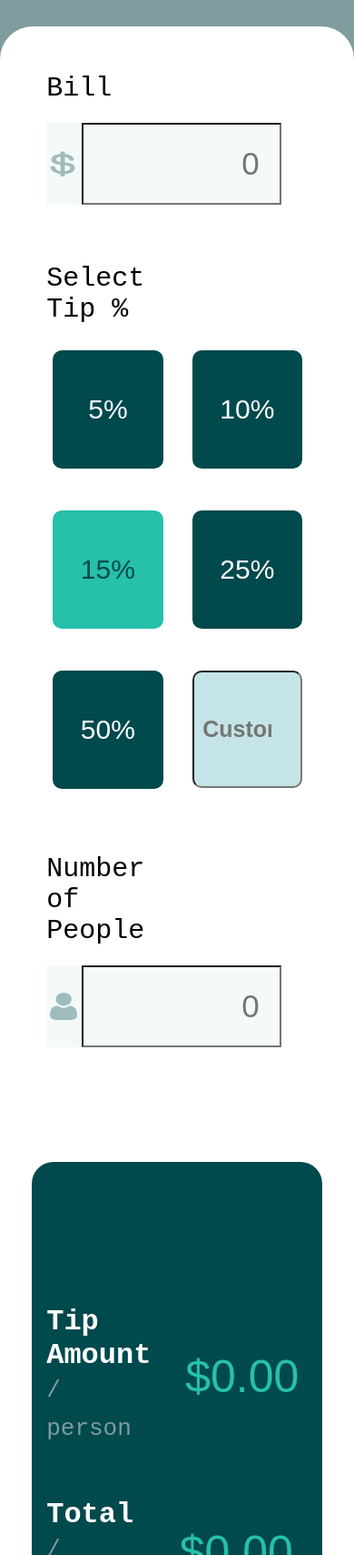
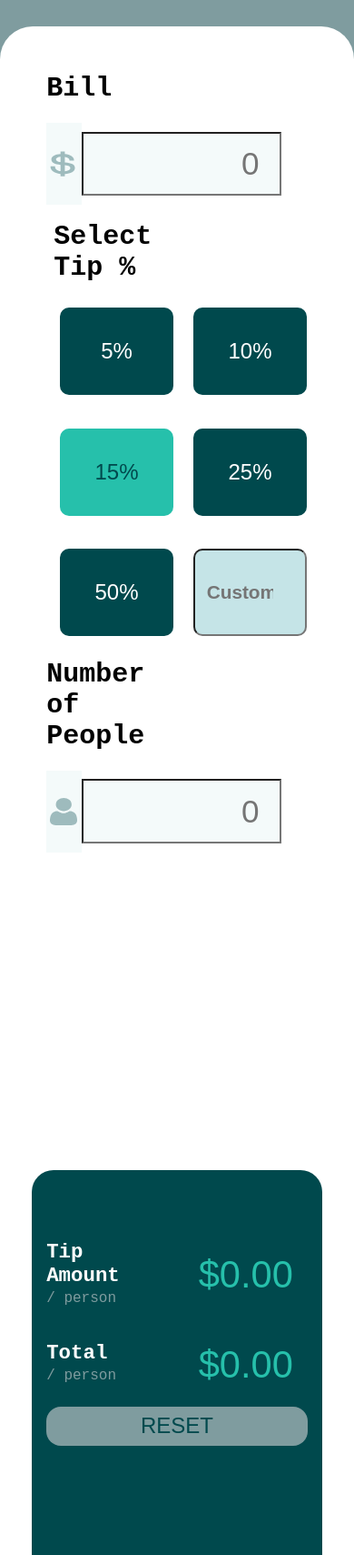
Before and after one commit to BeinRain06/tip-calculator-app, a plain HTML site: page index.html in a window 390 px wide. Shown: the part 291-2000 px from the top of the page at 91% size. Drawn offline with Linux system fonts and the light colour scheme; a web font is replaced by a local one.

Commit message:
update responsive media screen

```diff
--- a/css/style.css
+++ b/css/style.css
@@ -1,4 +1,7 @@
 @import url('https://fonts.google.com/specimen/Space+Mono');
+
+
+/* universal selectors */
 
 :root{
   --main-color: hsl(172, 67%, 45%);
@@ -26,7 +29,7 @@ body{
 
 
 input{
-  font-size: 24px;
+  font-size: 1.5em;
 }
 
  /* remove arrows on input type number */
@@ -41,24 +44,26 @@ input{
  input[type="number"] {
   color: var(--color-span-person);
   text-align: right;
-  font-size: 35px;
+  font-size: 2.2em;
 
 
  }
 
 
 label{
-  font-size: 20px;
+  font-size: 1em;
 }
 
 .in_title{
   padding-bottom: 1.3rem;
+  font-size: 19px;
+  font-weight: bolder;
 }
 
 .amt{
   background: var(--secondary-color);
   color: var(--main-color);
-  font-size: 40px;
+  font-size: 2em;
   width: 60vw;
   outline: none;
   border: none;
@@ -66,27 +71,27 @@ label{
 
 }
 .mg_1{
-  margin: 1rem ;
-  padding: 8rem 0;
+  margin: 1em ;
+  padding: 8em 0;
 }
 .mg_2{
-  margin: 1rem;
+  margin: 1em;
 }
 .mg_3{
-  margin: 0.8rem 0;
-  padding: 2rem 2rem 2rem 0;
+  margin: 0.6em 0;
+  padding: 1em 2em 1em 0;
 }
 
 .message{
-  font-size: 20px;
+  font-size: 1em;
 }
 .pd_4{
-  padding: 2rem 0 1rem;
-  margin: 1.8rem 1rem 0 0;
+  padding: 2em 0 1em;
+  margin: 1.8em 1em 0 0;
 }
 .pd_5{
-  padding: 2rem 0 1rem;
-  margin: 0.4rem 1rem 0 0;
+  padding: 2em 0 1em;
+  margin: 0.4em 1em 0 0;
 }
 
 .bg_white{
@@ -96,8 +101,10 @@ label{
   background: var(--secondary-color);
 }
 
+/* main container */
+
 .main_container{
-  max-width: 1400px;
+  max-width: 70rem;
   height: 135vh;
   overflow: hidden;
   margin: 1rem auto;
@@ -112,23 +119,39 @@ label{
   height: inherit;
 }
 
+
+/* title splitter  */
+
 #home .title{
-  max-width: 60vw;
-  height: 120px;
-
+  position: relative;
+  display: flex;
+  flex-direction: column;
+  justify-content: center;
+  align-items: center;
+  width: 100vw;
+  height: 12vh;
   object-fit: cover;
   overflow: hidden;
 }
 
+#home .title img{
+  width: 10em;
+  height: 8em;
+}
+
+/* area calculator */
+
 .calculator{
   width: 74vw;
-  height: 75vh;
-  padding: 1.2rem ;
+  height: 74vh;
+  padding: 1.2em ;
   display: flex;
   flex-direction: row;
   border-radius: 24px;
   background: var(--white);
 }
+
+/* left area */
 
 .formalbox{
   display: flex;
@@ -162,7 +185,7 @@ label{
 }
 
 .formalbox_calculation .bill div p, .formalbox_calculation .people_bill div p, .formalbox_calculation .select > div p {
-  margin-right: 7rem;
+  margin-right: 7em;
 }
 
 .formalbox_calculation div span {
@@ -214,7 +237,7 @@ label{
 .formalbox_calculation .main_grid :first-child{
   grid-column: 1/ span 1;
   grid-row: 1/ span 1;
-  width: calc(10vw -10px);
+  width: calc(10em -10px);
 }
 .formalbox_calculation .main_grid :nth-child(2){
   grid-column: 2/ span 1;
@@ -243,8 +266,8 @@ label{
 .rate_hike{
   text-decoration: none;
   border: none;
-  width: 10vw;
-  padding: 19px 14px;
+  width: 5.2em;
+  padding: 0.7em 0.8em;
   margin: 7px;
   color: var(--white);
   cursor: pointer;
@@ -255,10 +278,10 @@ label{
 input.rate_hikenum{
 
   background-color: var(--custom-input-background);
-  padding: 15px 12px;
+  padding: 0.7em 0.5em;
   margin: 7px;
-  font-size: 26px;
-  width: 10vw;
+  font-size: 1.56em;
+  width: 5.2em;
   border-radius: 10px;
 
 }
@@ -273,7 +296,7 @@ input.rate_hikenum{
   border-width: 3px;
 }
 
-/* formal box result */
+/* right area calculator*/
 
 .formalbox_result{
   border-radius: 24px;
@@ -297,12 +320,12 @@ input.rate_hikenum{
 
 .result_title{
   color: var(--white);
-  font-size: 24px;
+  font-size: 1.56em;
 }
 .person{
   color: var(--color-span-person);
   line-height: 1.4;
-  font-size: 20px;
+  font-size: 1em;
 }
 
 .formalbox_result .amt{
@@ -316,7 +339,7 @@ input.rate_hikenum{
 .formalbox_result  .set_back .reset_btn {
   width: 100%;
   height: 100%;
-  margin-top: 11.8rem;
+  margin-top: 7.4em;
   justify-content: center;
   text-decoration: none;
   border: none;
@@ -327,6 +350,8 @@ input.rate_hikenum{
   background-color: var(--color-span-person);
 }
 
+
+
 /* footer */
 
 .attribution { font-size: 14px; text-align: center; }
@@ -334,12 +359,15 @@ input.rate_hikenum{
 .foot {padding-bottom: 1.2rem;}
 
 
-/* Media queries */
+/*  Entire Media queries */
+
+
+/* for screen width : 1300 px */
 
 @media(max-width:1300px){
   .mg_3{
-    margin: 0.6rem 0;
-    padding: 2rem 1rem 2rem 0;
+    margin: 0.6em 0;
+    padding: 2em 1em 2em 0;
   }
   .rate_hike{
     width: 9vw;
@@ -353,10 +381,17 @@ input.rate_hikenum{
 
 
 }
+
+/* for screen width : 1076 px */
+
 @media(max-width:1076px){
 
+  .rate_hike{
+    width: 8vw;
+  }
+
   input.rate_hikenum{
-    width: 9vw;
+    width: 8vw;
     font-size: 14px;
     padding: 20px 9px;
   }
@@ -367,26 +402,21 @@ input.rate_hikenum{
 
 }
 
+/* for screen width : 920 px   mobile screen */
+
 @media(max-width:920px){
 
   body{
     background: hsl(184, 14%, 56%);
   }
-  .formalbox_calculation > .select{
-    display: none;
-  }
-
-  .formalbox_calculation > .select + .select{
-    display: block;
-  }
-
 
   .main_container{
-    max-width: 1400px;
+    max-width: 70rem;
     height: 290vh;
     overflow: hidden;
     margin: 1rem auto;
   }
+
 
   .calculator{
     position: relative;
@@ -412,7 +442,7 @@ input.rate_hikenum{
     align-items: center;
     justify-content: center;
     width: 100vw;
-    max-height: 25vw;
+    max-height: 6vh;
     margin-right: 0;
 
     object-fit: cover;
@@ -425,7 +455,7 @@ input.rate_hikenum{
 
   .rate_hike{
     width: 36vw;
-    padding: 3rem 1.4rem;
+    padding: 1em 1.4em;
     font-size: 30px;
   }
 
@@ -433,12 +463,12 @@ input.rate_hikenum{
     width: 36vw;
     font-size: 25px;
     font-weight: bold;
-    padding: 3rem 0.6rem;
+    padding: 2.3em 0.6em;
   }
 
   .mg_3{
     margin: 2rem 0;
-    padding: 2rem 0.8rem 2rem 0;
+    padding: 0.5rem;
   }
 
   .formalbox_calculation .select_tip .rows .row{
@@ -448,25 +478,24 @@ input.rate_hikenum{
 
   }
 
-
   .formalbox_calculation .select_tip .rows .row :first-child{
     margin-right: 1rem;
   }
+
   .formalbox_calculation .select_tip .rows .row :last-child{
     margin-left: 1rem;
   }
-
 
   .formalbox_calculation .bill div, .formalbox_calculation .people_bill div {
     width: 90%;
   }
 
   .formalbox_calculation div .bill_sharing0, .formalbox_calculation div .bill_sharing1{
-    height: 90px;
+    height: 2em;
   }
 
   .bill div span , .people_bill div span{
-    width: 2vw;
+    width: 2em;
     height: 90px;
     align-items: center;
     justify-content: center;
@@ -483,30 +512,40 @@ input.rate_hikenum{
   .formalbox_result{
     display: flex;
     flex-direction: column;
-    justify-content: center;
-    max-height: 100vh;
+    justify-content: flex-start;
+    max-height: 74vh;
+  }
+
+  .mg_2{
+    margin: 1em;
+  }
+
+  .pd_5{
+    padding: 0.7em 0 1em;
+    margin: 0.4em 1em 0 0;
   }
 
   .formalbox_result  .set_back .reset_btn {
     width: 100%;
     height: 100%;
-    padding: 2rem 0;
+    padding: 1em 0;
+    margin-top: 0.2em;
     border-radius: 24px;
 
   }
 
   .result_title{
     color: var(--white);
-    font-size: 32px;
+    font-size: 2em;
   }
   .person{
     color: var(--color-span-person);
     line-height: 1.6;
-    font-size: 26px;
+    font-size: 1.6em;
   }
 
   .amt{
-    font-size: 50px;
+    font-size: 3.72em;
   }
 
   /* style mobile screen select tip Pecent Button */
@@ -517,7 +556,7 @@ input.rate_hikenum{
     display:grid;
     grid-template-columns: repeat(2, 1fr);
     grid-template-rows: repeat(3, 1fr);
-    grid-gap: 2rem;
+    grid-gap: 1.4rem;
     margin: 0 auto;
 
   }
@@ -526,6 +565,7 @@ input.rate_hikenum{
     grid-column: 1/ span 1;
     grid-row: 1/ span 1;
     width: 100%;
+    height: 4em;
   }
   .formalbox_calculation .main_grid :nth-child(2){
     grid-column: 2/ span 1;
@@ -550,5 +590,182 @@ input.rate_hikenum{
     grid-row: 3/ span 1;
   }
 
+  .footer{
+   max-width: 80vw;
+  }
 
 }
+
+/* for screen width : 560 px */
+
+@media(max-width:560px){
+
+  .main_container{
+    max-height: 310vh;
+    overflow: hidden;
+    margin: 1rem auto;
+  }
+
+  .formalbox_result{
+    display: flex;
+    flex-direction: column;
+    justify-content: flex-start;
+    max-height: 62vh;
+    margin-bottom: 1rem;
+  }
+  .result_title{
+    color: var(--white);
+    font-size: 1.4em;
+  }
+  .person{
+    color: var(--color-span-person);
+    line-height: 1.6;
+    font-size: 1em;
+  }
+
+  .amt{
+    font-size: 2.6em;
+  }
+
+}
+
+
+/* for screen width : 450 px */
+
+
+@media(max-width:450px){
+  .main_container{
+    height: 253vh;
+    overflow: hidden;
+    margin: 1rem auto;
+  }
+
+  .rate_hike{
+    width: 25vw;
+    padding: 1em 1.4em;
+    font-size: 1.5rem;
+  }
+
+  input.rate_hikenum{
+    width: 25vw;
+    font-size: 1.3rem;
+    font-weight: bold;
+    padding: 2.3em 0.6em;
+  }
+
+  .mg_3{
+    margin: 0.6rem 0;
+    padding: 0.5rem;
+  }
+
+  .formalbox_result  .set_back .reset_btn {
+    width: 100%;
+    height: 100%;
+    padding: 0.3em 0;
+    margin-top: 0.2em;
+    border-radius: 1rem;
+
+  }
+
+}
+
+
+/* for screen width : 450 px */
+
+@media(max-width:450px){
+  .rate_hike{
+    width: 25vw;
+    padding: 0.6em 1em;
+    font-size: 1.5rem;
+  }
+
+  input.rate_hikenum{
+    width: 25vw;
+    font-size: 1.3rem;
+    font-weight: bold;
+    padding: 2.2em 0.6em;
+  }
+}
+
+
+/* for screen width : 375 px */
+
+@media(max-width:375px){
+
+  .in_title{
+    font-size: 14px;
+    padding-bottom: 0.8rem;
+  }
+
+
+
+  .formalbox_calculation .select_tip .main_grid{
+    grid-gap: 1rem;
+    margin: 0 auto;
+  }
+
+  .rate_hike{
+    width: 18vw;
+    padding: 0.4em 1em;
+    font-size: 1.1rem;
+  }
+
+  input.rate_hikenum{
+    width: 18vw;
+    font-size: 1rem;
+    font-weight: bold;
+    padding: 2em 0.6em;
+  }
+
+  .attribution { font-size: 11px; text-align: center; }
+  .foot {padding-bottom: 0.4rem;}
+
+}
+
+/* for screen width : 300 px */
+
+@media(max-width:300px){
+
+  .in_title{
+    font-size: 11px;
+    padding-bottom: 0.8rem;
+  }
+
+  .formalbox_calculation div .bill_sharing0, .formalbox_calculation div .bill_sharing1{
+    height: 1.3em;
+  }
+
+  .formalbox_result{
+    display: flex;
+    max-height: 58vh;
+  }
+
+  .rate_hike{
+    width: 20vw;
+    padding: 0.4em 0.7em;
+    font-size: 1.1rem;
+  }
+
+  input.rate_hikenum{
+    width: 20vw;
+    font-size: 0.7rem;
+    font-weight: bold;
+    padding: 3em 0.4em;
+  }
+
+  .result_title{
+    color: var(--white);
+    font-size: 1.1em;
+  }
+  .person{
+    color: var(--color-span-person);
+    line-height: 1.6;
+    font-size: 0.8em;
+  }
+
+  .amt{
+    font-size: 2.1em;
+  }
+  .attribution { font-size: 8px; text-align: center; }
+  .foot {padding-bottom: 0.4rem;}
+}
```
